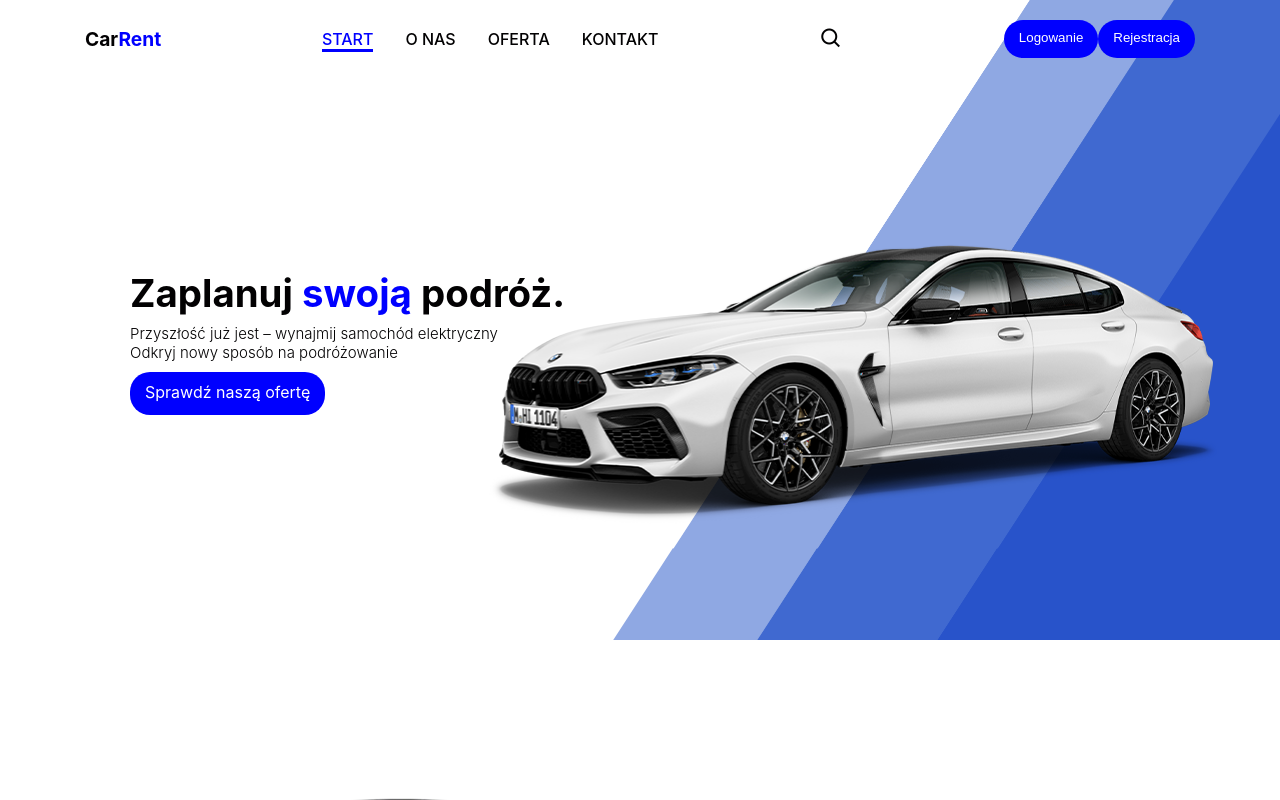
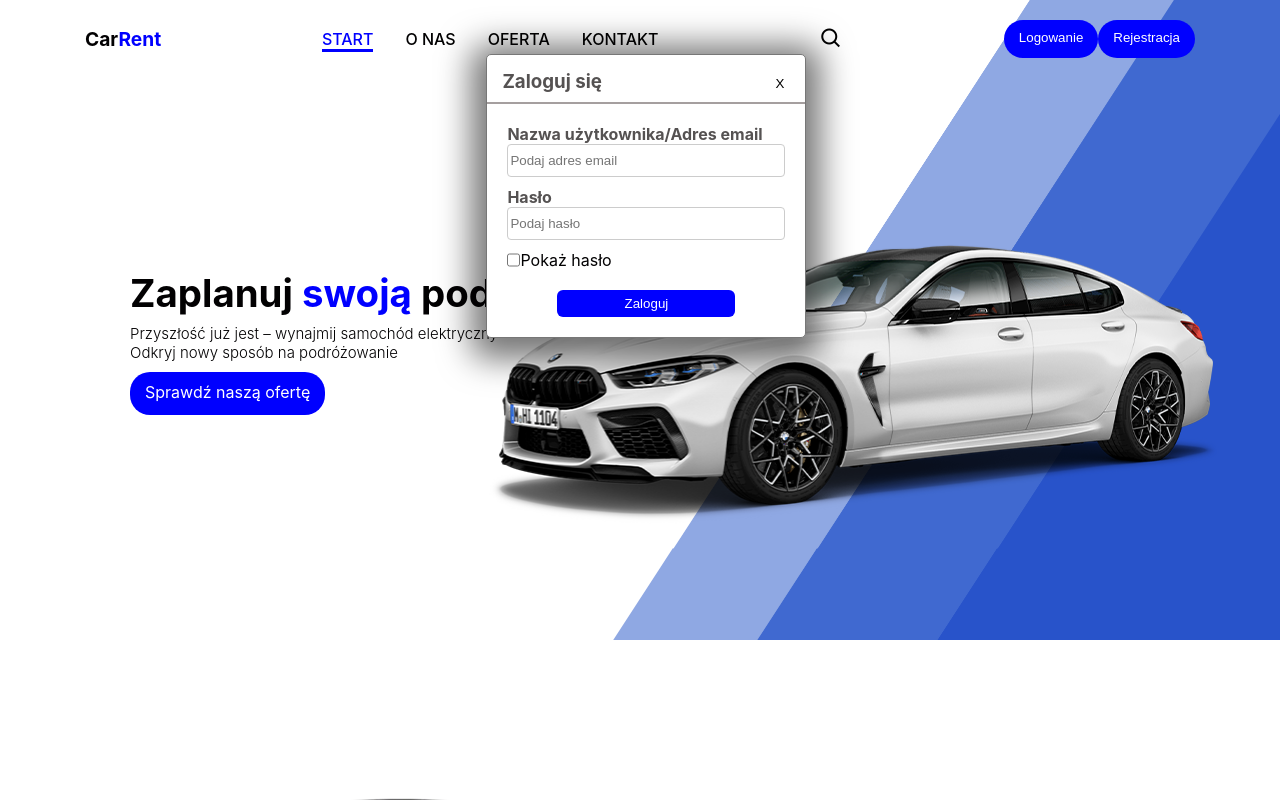
Before and after one commit to MarcinPilarz/WypozyczalniaSamochodow, a React (Create React App) app in the folder my-app/: page / in a window 1280 px wide. Both pictures are taken after a click on the button "Logowanie". Shown: the top 800 px of the page. Built offline with nearby package versions, Linux system fonts and the light colour scheme; no server answers.

Commit message:
Added popup  to login and register button

```diff
--- a/my-app/public/style.css
+++ b/my-app/public/style.css
@@ -314,6 +314,16 @@ input[type=text], select {
     border-radius: 4px;
     box-sizing: border-box;
   }
+  input[type=password], select {
+    width: 100%;
+    padding: 8px 2px;
+    margin-bottom: 10px ;
+    display: inline-block;
+    border: 1px solid #ccc;
+    border-radius: 4px;
+    box-sizing: border-box;
+  }
+
   input[type=date], select {
     width: 100%;
     padding: 8px 2px;
@@ -345,3 +355,8 @@ input[type=text], select {
 
 
   }
+
+  .popup-login-show-password {
+      display: flex;
+
+  }
--- a/my-app/src/components/NavBar.js
+++ b/my-app/src/components/NavBar.js
@@ -1,16 +1,21 @@
-import React from 'react'
+import React, { useEffect, useState } from 'react';
 import '../App.css';
 import Home from './Home';
+import Modal from 'react-modal';
 
 function NavBar() {
+  const [showPassword, setShowPassword] = useState(false);
 
+  const handlePasswordToggle = () => {
+    setShowPassword(!showPassword);
+  };
 
   const handleButtonClick = () => {
     const element = document.getElementById('bottom');
     if (element) {
       element.scrollIntoView({ behavior: 'smooth' });
     } else {
-      window.location.href = "/";
+      window.location.href = '/';
     }
 
     const element2 = document.getElementById('bottom');
@@ -18,28 +23,159 @@ function NavBar() {
       element2.scrollIntoView({ behavior: 'smooth' });
     }
   };
-    return (
 
-        <header>
+  const [popupLogin, setPopLogin] = useState(false);
+
+  const handleLoginClick = () => {
+    setPopLogin(!popupLogin);
+  };
+
+  const closePopUpLogin = () => {
+    setPopLogin(false);
+  };
+  const [popupRegister, setPopRegister] = useState(false);
+
+  const handleRegisterClick = () => {
+    setPopRegister(!popupRegister);
+  };
+
+  const closePopUpRegister = () => {
+    setPopRegister(false);
+  };
+
+  return (
+    <>
+      <header>
         <div className="nav container">
           <i className="bx bx-menu" id="menu-icon"></i>
-          <a href="/" className="logo">Car<span>Rent</span></a>
+          <a href="/" className="logo">
+            Car<span>Rent</span>
+          </a>
           <ul className="navbar">
-            <li><a href="/" className="active">Start</a></li>
-            <li><a href="#Oferta">O nas</a></li>
-            <li><a onClick={handleButtonClick}>Oferta</a></li>
-            <li><a href="/Contact">Kontakt</a></li>
+            <li>
+              <a href="/" className="active">
+                Start
+              </a>
+            </li>
+            <li>
+              <a href="#Oferta">O nas</a>
+            </li>
+            <li>
+              <a onClick={handleButtonClick}>Oferta</a>
+            </li>
+            <li>
+              <a href="/Contact">Kontakt</a>
+            </li>
           </ul>
           <i className="bx bx-search" id="search-icon"></i>
           <div className="search-box container">
             <input type="search" placeholder="Szukaj..." />
           </div>
           <div className="btn-login-container">
-            <button className="btn-login" href="#Logowanie">Logowanie</button>
-            <button className="btn-login" href="#Rejestracja">Rejestracja</button>
+            <button className="btn-login" href="#Logowanie" onClick={handleLoginClick}>
+              Logowanie
+            </button>
+            <button className="btn-login" href="#Rejestracja" onClick={handleRegisterClick}>
+              Rejestracja
+            </button>
           </div>
         </div>
+{/* Logowanie */}
+        <section className="car-details" id="car-details">
+          <div>
+            {popupLogin ? (
+              <div className="popup-container">
+                <div className="popup">
+                  <div className="popup-header">
+                    <h3 className="popup-header-text">Zaloguj się</h3>
+                    <button className="close-btn" onClick={closePopUpLogin}>
+                      X
+                    </button>
+                  </div>
+                  <div className="popup-inputs-container">
+                    <p className="popup-input-headers">Nazwa użytkownika/Adres email</p>
+                    <input type="text" placeholder="Podaj adres email"></input>
+                    <p className="popup-input-headers">Hasło</p>
+                    <input
+                      type={showPassword ? 'text' : 'password'}
+                      placeholder="Podaj hasło"
+                      id="passwordInput"
+                    ></input>
+                    <div className="popup-login-show-password">
+                      <input
+                        type="checkbox"
+                        checked={showPassword}
+                        onChange={handlePasswordToggle}
+                      />
+                      <p>Pokaż hasło</p>
+                    </div>
+                    <button className="popup-inputs-button">Zaloguj</button>
+                  </div>
+                </div>
+              </div>
+            ) : (
+              ''
+            )}
+          </div>
+        </section>
+        {/* Logowanie end */}
+        {/* Rejestracja */}
+        <section className="car-details" id="car-details">
+          <div>
+            {popupRegister ? (
+              <div className="popup-container">
+                <div className="popup">
+                  <div className="popup-header">
+                    <h3 className="popup-header-text">Zarejestruj się</h3>
+                    <button className="close-btn" onClick={closePopUpRegister}>
+                      X
+                    </button>
+                  </div>
+                  <div className="popup-inputs-container">
+                  <p className="popup-input-headers">Imię</p>
+                    <input type="text" placeholder="Podaj Imię"></input>
+                    <p className="popup-input-headers">Nazwisko</p>
+                    <input type="text" placeholder="Podaj Nazwisko"></input>
+                    <p className="popup-input-headers">Adres email</p>
+                    <input type="text" placeholder="Podaj adres email"></input>
+                    <p className="popup-input-headers">Nr. kontaktowy</p>
+                    <input type="text" placeholder="Podaj nr. kontaktowy"></input>
+                    <p className="popup-input-headers">Ustaw hasło</p>
+                    <input
+                      type={showPassword ? 'text' : 'password'}
+                      placeholder="Podaj hasło"
+                      id="passwordInput"
+                    ></input>
+                    <div className="popup-login-show-password">
+
+                    </div>
+                    <p className="popup-input-headers">Powtórz hasło</p>
+                    <input
+                      type={showPassword ? 'text' : 'password'}
+                      placeholder="Powtórz hasło"
+                      id="passwordInput"
+                    ></input>
+                    <div className="popup-login-show-password">
+                      <input
+                        type="checkbox"
+                        checked={showPassword}
+                        onChange={handlePasswordToggle}
+                      />
+                      <p>Pokaż hasło</p>
+                    </div>
+                    <button className="popup-inputs-button">Zarejestruj</button>
+                  </div>
+                </div>
+              </div>
+            ) : (
+              ''
+            )}
+          </div>
+        </section>
+        {/* Rejestracja end */}
       </header>
-    )
+    </>
+  );
 }
-export default NavBar
+
+export default NavBar;
```
Also changed, not shown: my-app/src/components/Login.js (added, +56 -0 lines).
